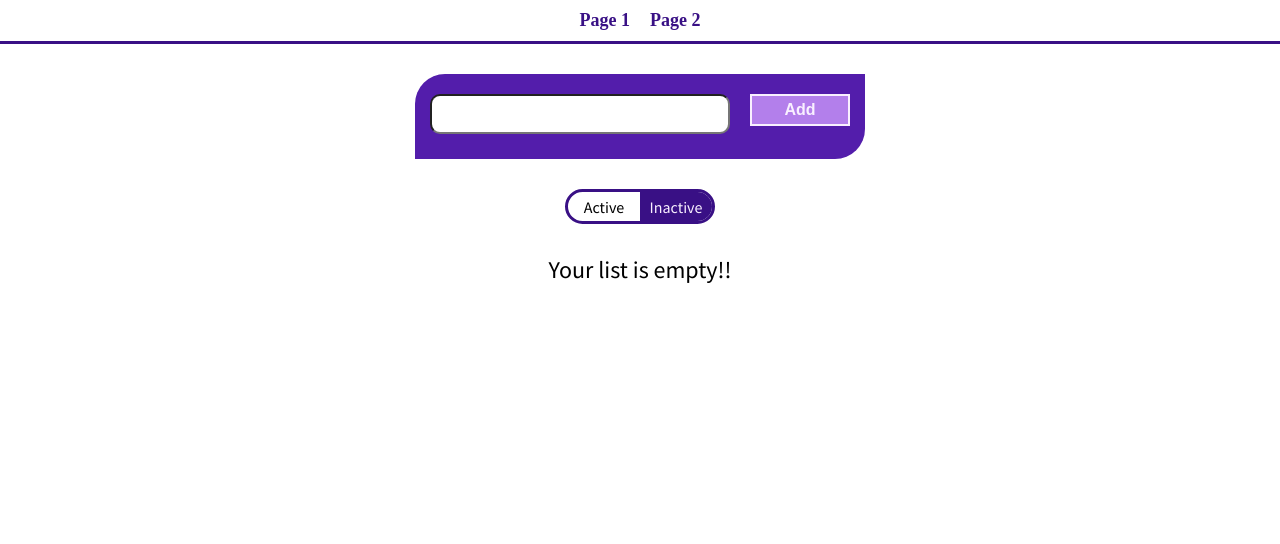
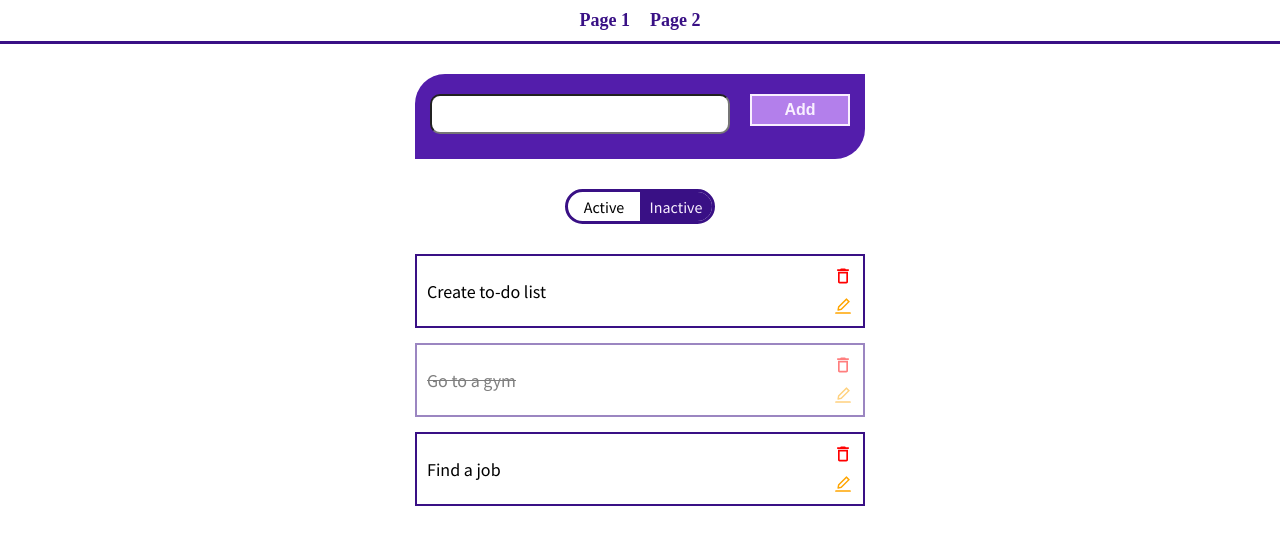
Before and after one commit to takeAmoment/react-todo-hw, a React (Create React App) app: page /todo in a window 1280 px wide. Shown: the top 544 px of the page. Built offline with nearby package versions, Linux system fonts and the light colour scheme.

Commit message:
feat: add changeActive for tasks

```diff
--- a/src/components/TodoItem/TodoItem.jsx
+++ b/src/components/TodoItem/TodoItem.jsx
@@ -1,17 +1,33 @@
 import { MdDeleteOutline } from "react-icons/md";
 import { AiOutlineEdit } from "react-icons/ai";
+import { useDispatch } from "react-redux";
+import { changeActive } from "../../features/todos.slice";
 import styles from "./TodoItem.module.css";
 
 export function TodoItem({ task }) {
+  const dispatch = useDispatch();
   function checkStyle() {
-    if (task.active === false) {
+    if (!task.active) {
       return `${styles.task} ${styles.inactive}`;
     }
     return `${styles.task}`;
   }
+
+  function handleClick() {
+    dispatch(changeActive(task.id));
+  }
+
   return (
     <div className={checkStyle()}>
-      <p className={styles.task__description}>{task.name}</p>
+      <div
+        className={styles.description__block}
+        role="button"
+        tabIndex={0}
+        onClick={handleClick}
+        onKeyDown={handleClick}
+      >
+        <p className={styles.task__description}>{task.name}</p>
+      </div>
       <div className={styles.task__controllers}>
         <MdDeleteOutline
           color="red"
--- a/src/components/TodoItem/TodoItem.module.css
+++ b/src/components/TodoItem/TodoItem.module.css
@@ -11,6 +11,10 @@
 .task.inactive {
     opacity: 0.5;
 }
+.description__block{
+    cursor: pointer;
+    width: 80%;
+}
 
 .task__controllers{
     display: flex;
@@ -23,6 +27,7 @@
 }
 .task__description {
     font-size: 1.8rem;
+    width: 100%;
 }
 .task__icon {
     cursor: pointer;
--- a/src/features/todos.slice.js
+++ b/src/features/todos.slice.js
@@ -1,7 +1,9 @@
+import todoList from "../data/todoList";
+
 const { createSlice } = require("@reduxjs/toolkit");
 
 const initialState = {
-  todoList: [],
+  todoList,
 };
 
 export const todosSlice = createSlice({
@@ -11,9 +13,17 @@ export const todosSlice = createSlice({
     addTodo: (state, action) => {
       state.todoList = [...state.todoList, action.payload];
     },
+    changeActive: (state, action) => {
+      state.todoList = state.todoList.map((todo) => {
+        if (todo.id === action.payload) {
+          return { ...todo, active: !todo.active };
+        }
+        return todo;
+      });
+    },
   },
 });
 
-export const { addTodo } = todosSlice.actions;
+export const { addTodo, changeActive } = todosSlice.actions;
 
 export default todosSlice.reducer;
```
